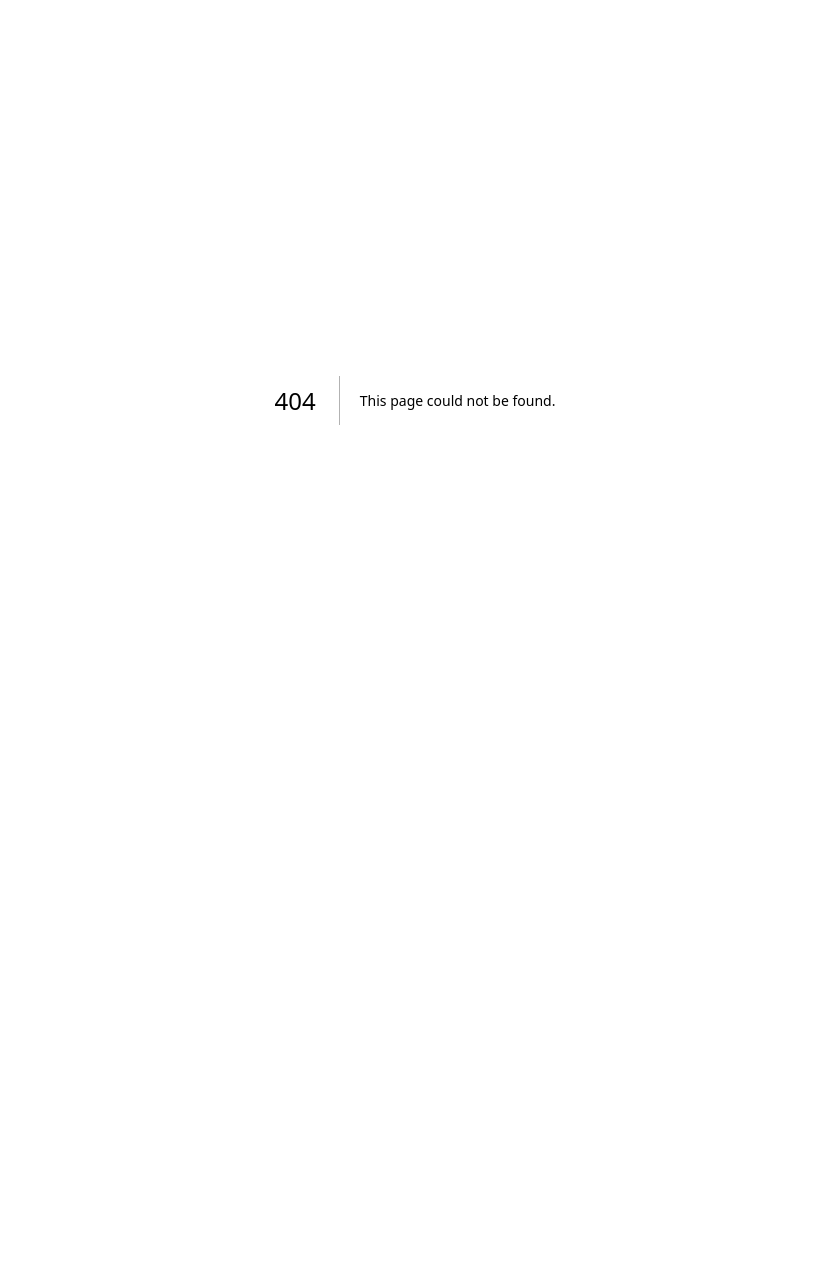
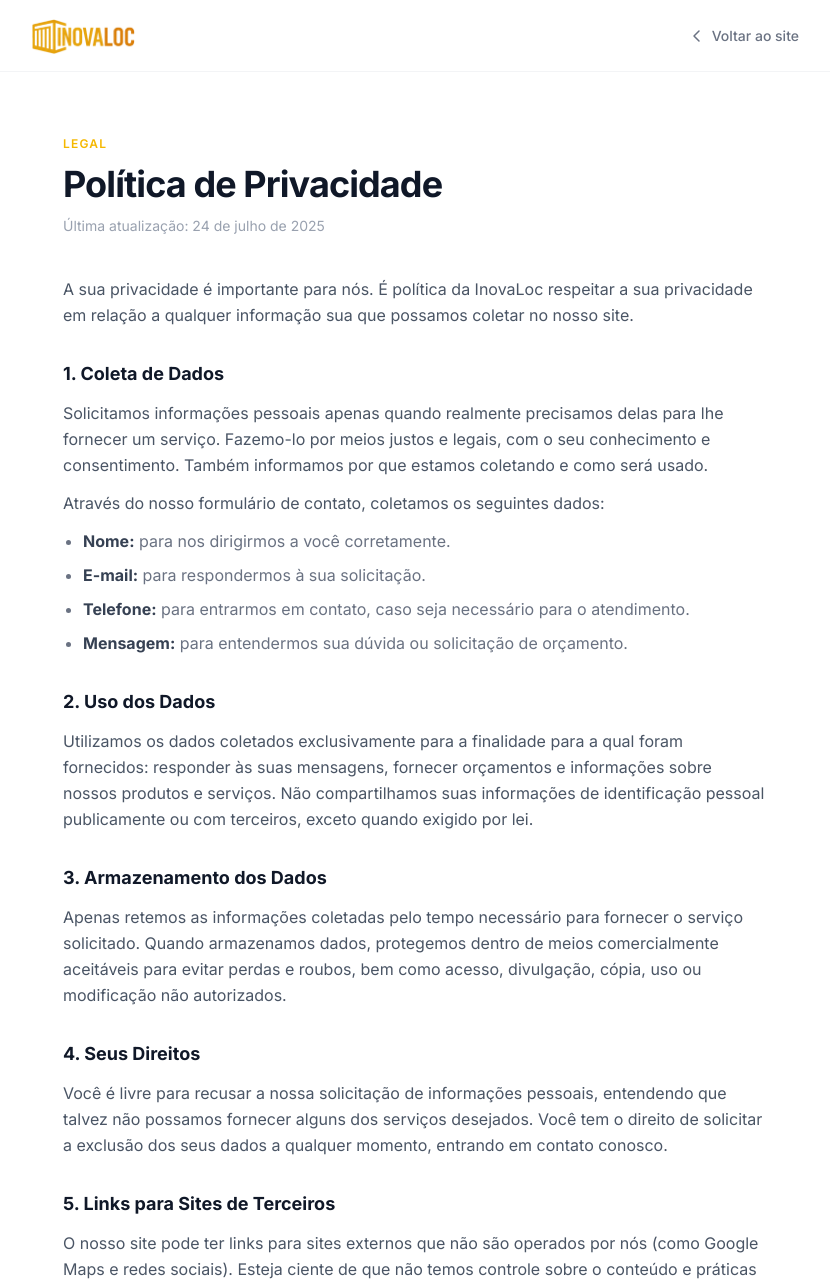
Before and after one commit to SamuelFontess/landing-page-inovaloc, a Next.js app: page /politica-de-privacidade in a window 1280 px wide. Before the commit this address had no page. Shown: the top 1287 px of the page, without its empty margins (225-1055 px from the left). Before the commit the page ends 800 px from the top, so only its background shows below. Built offline with nearby package versions, Linux system fonts and the light colour scheme.

Commit message:
feat: adiciona página de política de privacidade
Página em /politica-de-privacidade com conteúdo legal completo:
coleta de dados, uso, armazenamento, direitos do usuário e links de
terceiros. Inclui topbar com logo e link de retorno ao site principal.

```diff
--- /dev/null
+++ b/src/app/politica-de-privacidade/page.tsx
@@ -0,0 +1,123 @@
+import type { Metadata } from 'next'
+import Link from 'next/link'
+
+export const metadata: Metadata = {
+  title: 'Política de Privacidade — InovaLoc',
+}
+
+export default function PrivacyPage() {
+  return (
+    <div className="min-h-screen bg-white">
+
+      {/* Topbar */}
+      <header className="border-b border-gray-100 h-[72px] flex items-center px-4 sm:px-8">
+        <div className="max-w-3xl mx-auto w-full flex items-center justify-between">
+          <Link href="/">
+            {/* eslint-disable-next-line @next/next/no-img-element */}
+            <img src="/logo2.png" alt="InovaLoc" className="h-9 w-auto" />
+          </Link>
+          <Link href="/" className="text-sm font-medium text-gray-500 hover:text-gray-900 transition-colors flex items-center gap-2">
+            <svg width="14" height="14" viewBox="0 0 14 14" fill="none">
+              <path d="M9 2L4 7l5 5" stroke="currentColor" strokeWidth="1.5" strokeLinecap="round" strokeLinejoin="round"/>
+            </svg>
+            Voltar ao site
+          </Link>
+        </div>
+      </header>
+
+      {/* Content */}
+      <main className="max-w-3xl mx-auto px-4 sm:px-8 py-16">
+
+        <div className="mb-10">
+          <p className="text-xs font-semibold uppercase tracking-widest text-[#F5B800] mb-3">
+            Legal
+          </p>
+          <h1 className="text-3xl sm:text-4xl font-bold text-gray-900 tracking-tight mb-3">
+            Política de Privacidade
+          </h1>
+          <p className="text-sm text-gray-400">Última atualização: 24 de julho de 2025</p>
+        </div>
+
+        <div className="prose prose-sm prose-gray max-w-none space-y-8 text-gray-600 leading-relaxed">
+
+          <p>
+            A sua privacidade é importante para nós. É política da InovaLoc respeitar a sua
+            privacidade em relação a qualquer informação sua que possamos coletar no nosso site.
+          </p>
+
+          <section>
+            <h2 className="text-lg font-bold text-gray-900 mb-3">1. Coleta de Dados</h2>
+            <p>
+              Solicitamos informações pessoais apenas quando realmente precisamos delas para lhe
+              fornecer um serviço. Fazemo-lo por meios justos e legais, com o seu conhecimento e
+              consentimento. Também informamos por que estamos coletando e como será usado.
+            </p>
+            <p className="mt-3">
+              Através do nosso formulário de contato, coletamos os seguintes dados:
+            </p>
+            <ul className="mt-3 space-y-2 ml-5 list-disc text-gray-500">
+              <li><strong className="text-gray-700">Nome:</strong> para nos dirigirmos a você corretamente.</li>
+              <li><strong className="text-gray-700">E-mail:</strong> para respondermos à sua solicitação.</li>
+              <li><strong className="text-gray-700">Telefone:</strong> para entrarmos em contato, caso seja necessário para o atendimento.</li>
+              <li><strong className="text-gray-700">Mensagem:</strong> para entendermos sua dúvida ou solicitação de orçamento.</li>
+            </ul>
+          </section>
+
+          <section>
+            <h2 className="text-lg font-bold text-gray-900 mb-3">2. Uso dos Dados</h2>
+            <p>
+              Utilizamos os dados coletados exclusivamente para a finalidade para a qual foram
+              fornecidos: responder às suas mensagens, fornecer orçamentos e informações sobre
+              nossos produtos e serviços. Não compartilhamos suas informações de identificação
+              pessoal publicamente ou com terceiros, exceto quando exigido por lei.
+            </p>
+          </section>
+
+          <section>
+            <h2 className="text-lg font-bold text-gray-900 mb-3">3. Armazenamento dos Dados</h2>
+            <p>
+              Apenas retemos as informações coletadas pelo tempo necessário para fornecer o serviço
+              solicitado. Quando armazenamos dados, protegemos dentro de meios comercialmente
+              aceitáveis para evitar perdas e roubos, bem como acesso, divulgação, cópia, uso ou
+              modificação não autorizados.
+            </p>
+          </section>
+
+          <section>
+            <h2 className="text-lg font-bold text-gray-900 mb-3">4. Seus Direitos</h2>
+            <p>
+              Você é livre para recusar a nossa solicitação de informações pessoais, entendendo que
+              talvez não possamos fornecer alguns dos serviços desejados. Você tem o direito de
+              solicitar a exclusão dos seus dados a qualquer momento, entrando em contato conosco.
+            </p>
+          </section>
+
+          <section>
+            <h2 className="text-lg font-bold text-gray-900 mb-3">5. Links para Sites de Terceiros</h2>
+            <p>
+              O nosso site pode ter links para sites externos que não são operados por nós (como
+              Google Maps e redes sociais). Esteja ciente de que não temos controle sobre o conteúdo
+              e práticas desses sites e não podemos aceitar responsabilidade por suas respectivas
+              políticas de privacidade.
+            </p>
+          </section>
+
+          <section>
+            <h2 className="text-lg font-bold text-gray-900 mb-3">6. Compromisso do Usuário</h2>
+            <p>O usuário se compromete a fazer uso adequado dos conteúdos e da informação que a InovaLoc oferece no site. Com caráter enunciativo, mas não limitativo, compromete-se a:</p>
+            <ul className="mt-3 space-y-2 ml-5 list-[lower-alpha] text-gray-500">
+              <li>Não se envolver em atividades ilegais ou contrárias à boa-fé e à ordem pública;</li>
+              <li>Não difundir propaganda ou conteúdo de natureza racista, xenofóbica, pornográfica ou de apologia ao terrorismo;</li>
+              <li>Não causar danos aos sistemas da InovaLoc, de seus fornecedores ou terceiros.</li>
+            </ul>
+          </section>
+
+          <p className="text-sm text-gray-400 pt-4 border-t border-gray-100">
+            Esta política é efetiva a partir de julho de 2025.
+          </p>
+
+        </div>
+      </main>
+    </div>
+  )
+}
```
